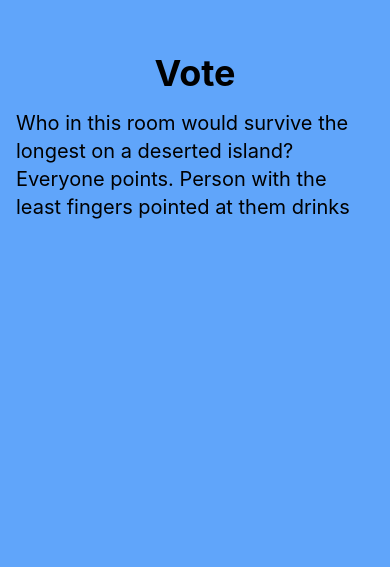
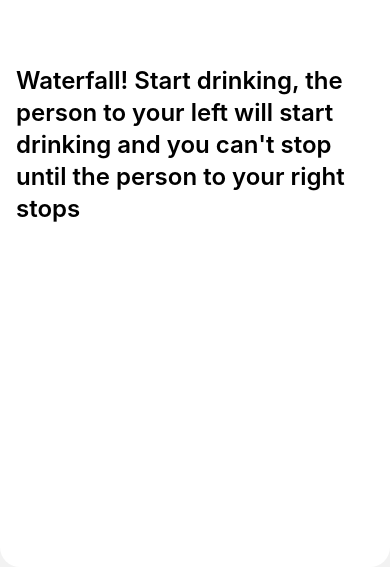
Before and after one commit to malikrahey/DrinkUp, a React Native app: screen /Game in a window 390 px wide. Shown: the part 277-844 px from the top of the page. Built offline with nearby package versions, Linux system fonts and the light colour scheme.

Commit message:
make game card pretty"
"

```diff
--- a/package.json
+++ b/package.json
@@ -14,10 +14,12 @@
     "@react-navigation/native-stack": "^6.9.15",
     "bootstrap": "^5.3.2",
     "expo": "~49.0.15",
+    "expo-av": "~13.4.1",
     "expo-screen-orientation": "~6.0.6",
     "expo-splash-screen": "~0.20.5",
     "expo-status-bar": "~1.6.0",
     "nativewind": "^2.0.11",
+    "npx": "^10.2.2",
     "react": "18.2.0",
     "react-bootstrap": "^2.9.1",
     "react-dom": "18.2.0",
@@ -25,8 +27,7 @@
     "react-native-countdown-circle-timer": "^3.2.1",
     "react-native-safe-area-context": "4.6.3",
     "react-native-screens": "~3.22.0",
-    "tailwindcss": "^3.3.2",
-    "expo-av": "~13.4.1"
+    "tailwindcss": "^3.3.2"
   },
   "devDependencies": {
     "@babel/core": "^7.20.0"
--- a/prompts/around-the-room-classic.json
+++ b/prompts/around-the-room-classic.json
@@ -37,12 +37,12 @@
   {
     "type": "vote",
     "title": "Vote",
-    "prompt": "Would you rather: Would you rather $10,000 right now or flip a coin for $1 million. Everyone vote at the same itme, losing group dirnks 2 times"
+    "prompt": "Would you rather: Would you rather $10,000 right now or flip a coin for $1 million. Everyone vote at the same time, losing group drinks 2 times"
   },
   {
     "type": "vote",
     "title": "Vote",
-    "prompt": "You have a button, and everytime you press it you will receive $1 million, but someone on Earth at random will die, are you pressing it. Everyone vote at the same itme, losing group dirnks 2 times"
+    "prompt": "You have a button, and every time you press it you will receive $1 million, but someone on Earth at random will die, are you pressing it. Everyone vote at the same time, losing group drinks 2 times"
   },
   {
     "type": "general",
@@ -97,7 +97,7 @@
   {
     "type": "vote",
     "title": "Vote",
-    "prompt": "Would you rather have a great love life but poor financials or be super rich but have a terrible love life? Everyone votes at the same time, losing group drinks 2 times"
+    "prompt": "Would you rather have a great love life but poor finances or be super rich but have a terrible love life? Everyone votes at the same time, losing group drinks 2 times"
   },
   {
     "type": "virus",
@@ -253,5 +253,20 @@
     "type": "game",
     "title": "Game",
     "prompt": "Without naming the title, describe the plot of your favorite book in one sentence. Others guess. If no one gets it, you drink"
+  },
+  {
+    "type": "game",
+    "title": "Never Have I Ever",
+    "prompt": "Each player takes turns saying something they've never done. If someone else at the table has done it, they take a drink."
+  },
+  {
+    "type": "general",
+    "title": "",
+    "prompt": "Waterfall! Start drinking, the person to your left will start drinking and you can't stop until the person to your right stops"
+  },
+  {
+    "type": "game",
+    "title": "Rock, Paper, Scissors",
+    "prompt": "Play a quick game of Rock, Paper, Scissors. The loser takes a drink."
   }
 ]
--- a/screens/GameScreen.js
+++ b/screens/GameScreen.js
@@ -78,16 +78,16 @@ const GameScreen = ({navigation}) => {
        <>
        </>
       ) : (
-      <View className={`${bgColor} flex items-center h-full justify-center`}>
+      <TouchableOpacity onPress={handleNext} className={`${bgColor} flex items-center h-full justify-center`} style={styles.card}>
         <TouchableOpacity onPress={handleNext}>
           {currentPrompt?.type !== 'general' ? (
            <Text className='text-4xl font-bold text-center'>{currentPrompt?.title}</Text>
           ) : null}
-          <Text className="text-xl m-4">
+          <Text className="text-2xl m-4 font-semibold">
             {currentPrompt?.prompt}
           </Text>
         </TouchableOpacity>
-      </View>
+      </TouchableOpacity>
       )}
 
     </SafeAreaView>
--- a/styles.js
+++ b/styles.js
@@ -10,6 +10,11 @@ const styles = StyleSheet.create({
     width: 322,
     height: 310,
   },
+
+  card: {
+    borderBottomLeftRadius: 20,
+    borderBottomRightRadius: 20,
+  }
 });
 
 export default styles;
```
Also changed, not shown: 1 other file (tests, documents, lock files or other folders).
